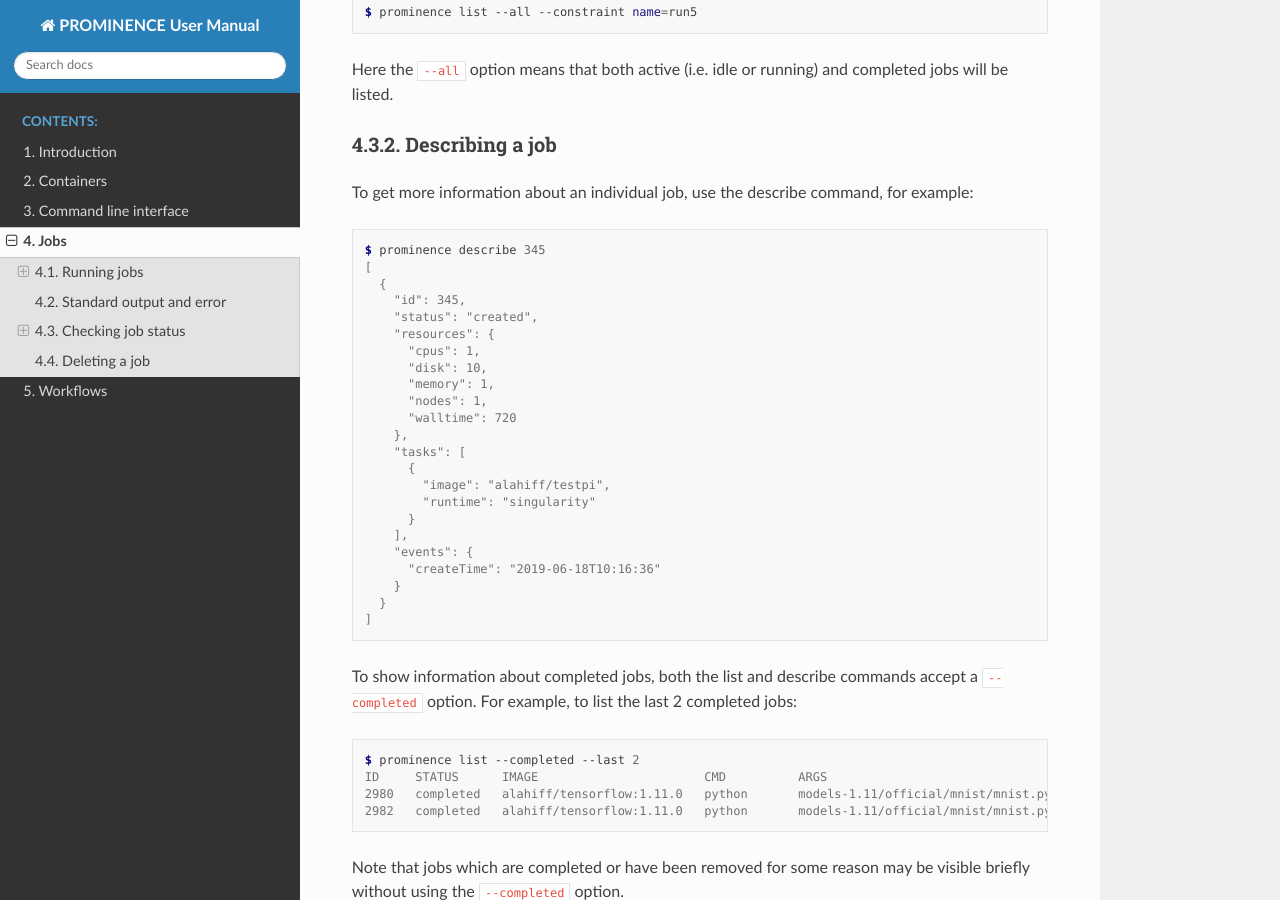
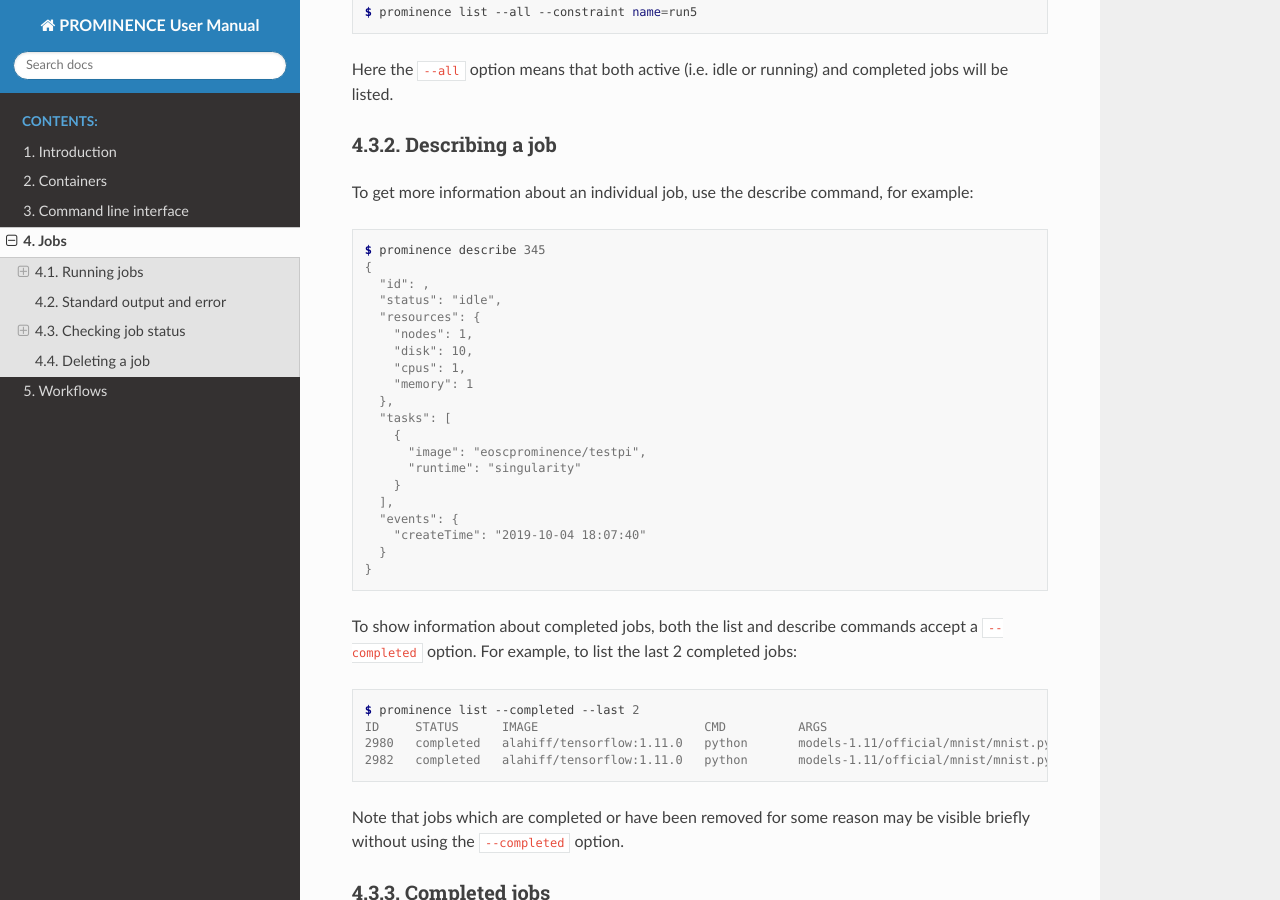
Before and after one commit to prominence-eosc/docs-eosc, a Sphinx documentation site: the page built from source/jobs.rst, in a window 1280 px wide and 900 px high, scrolled down 4122 px. Built offline with Sphinx 7.4.7 and the Read the Docs theme 2.0.0, drawn with Linux system fonts in a browser that asks for light colours.

Commit message:
Update describe job

```diff
--- a/source/jobs.rst
+++ b/source/jobs.rst
@@ -180,28 +180,25 @@ To get more information about an individual job, use the describe command, for e
 .. code-block:: console
 
    $ prominence describe 345
-   [
-     {
-       "id": 345,
-       "status": "created",
-       "resources": {
-         "cpus": 1,
-         "disk": 10,
-         "memory": 1,
-         "nodes": 1,
-         "walltime": 720
-       },
-       "tasks": [
-         {
-           "image": "alahiff/testpi",
-           "runtime": "singularity"
-         }
-       ],
-       "events": {
-         "createTime": "2019-06-18T10:16:36"
+   {
+     "id": ,
+     "status": "idle",
+     "resources": {
+       "nodes": 1,
+       "disk": 10,
+       "cpus": 1,
+       "memory": 1
+     },
+     "tasks": [
+       {
+         "image": "eoscprominence/testpi",
+         "runtime": "singularity"
        }
+     ],
+     "events": {
+       "createTime": "2019-10-04 18:07:40"
      }
-   ]
+   }
 
 To show information about completed jobs, both the list and describe commands accept a ``--completed`` option. For example, to list the last 2 completed jobs:
 
```
